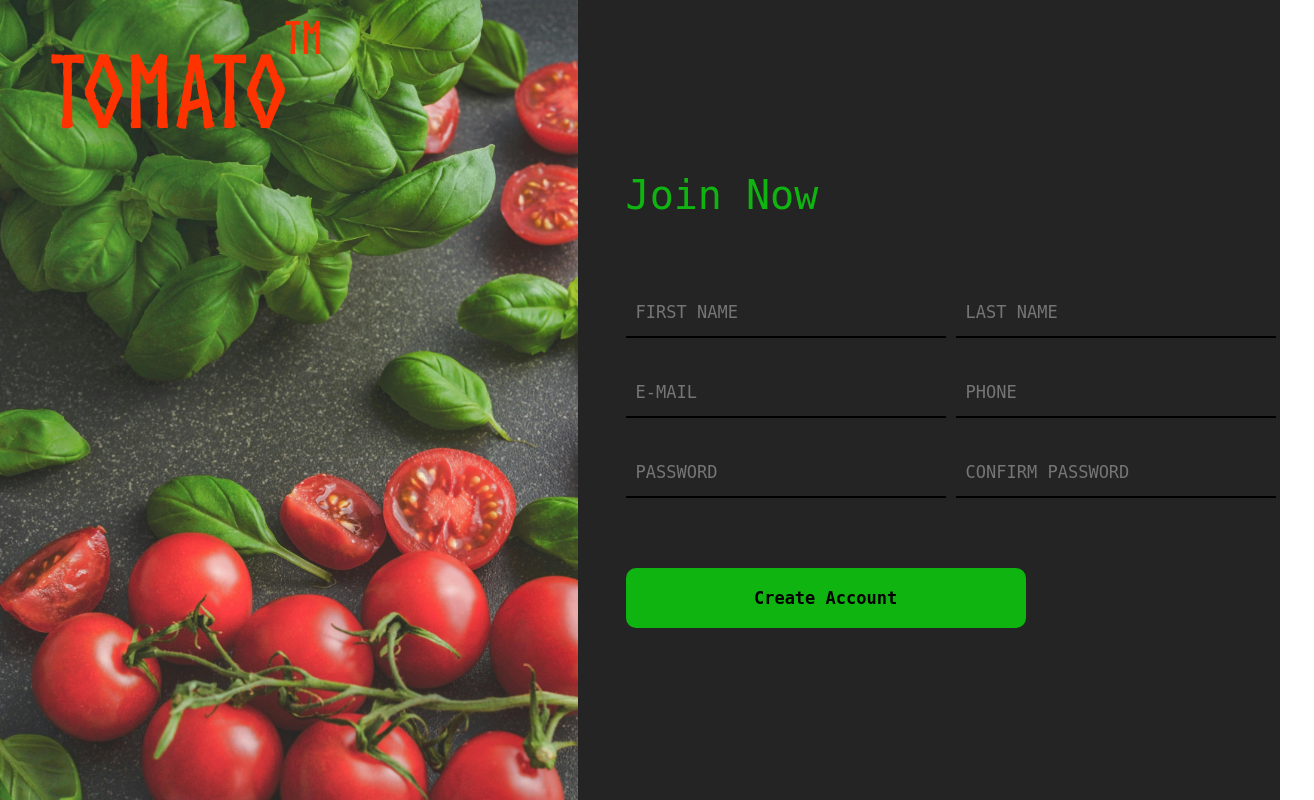
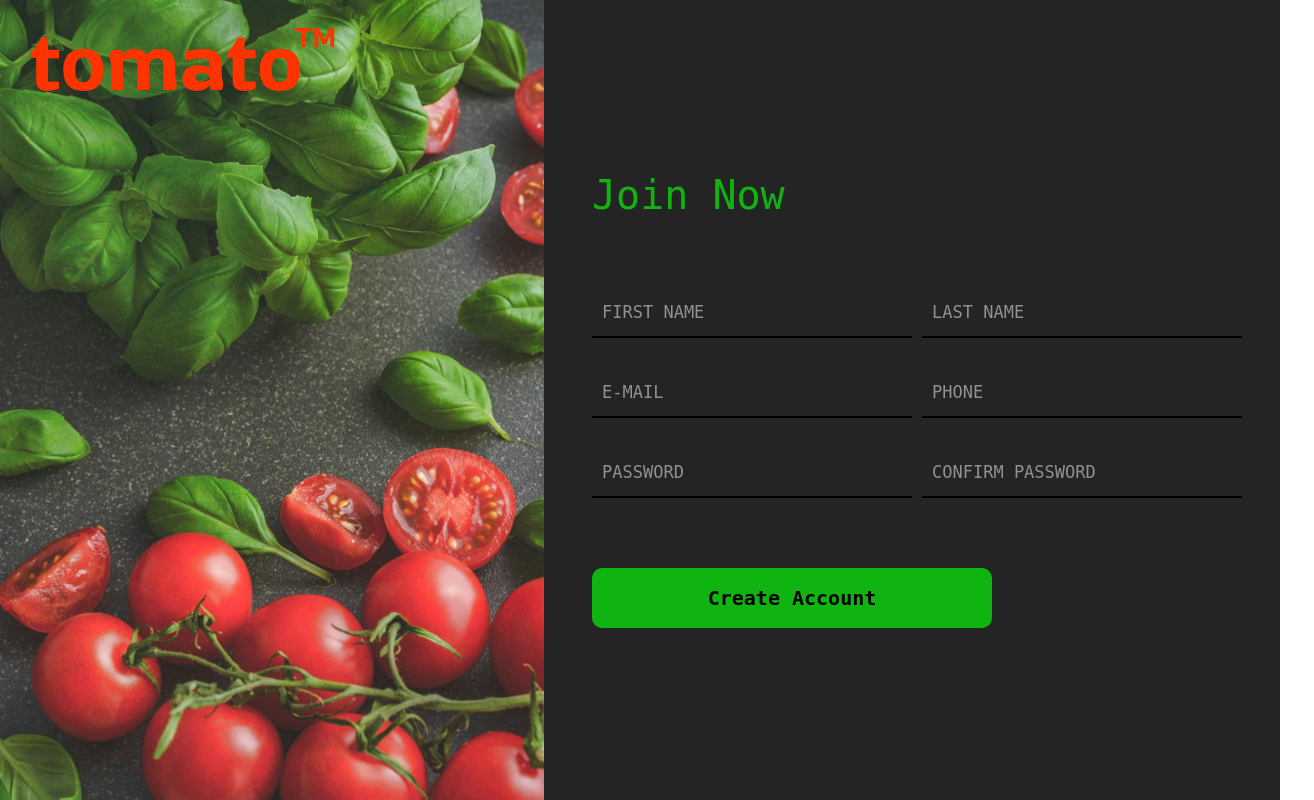
Before and after one commit to Kevinjose102/Sign-up-Form, a plain HTML site: page index.html in a window 1280 px wide. Shown: the whole page, 1314 px wide, since content can reach past the window. Drawn offline with Linux system fonts and the light colour scheme.

Commit message:
udpated css

```diff
--- a/index.html
+++ b/index.html
@@ -3,6 +3,9 @@
 <head>
     <meta charset="UTF-8">
     <meta name="viewport" content="width=device-width, initial-scale=1.0">
+    <link rel="preconnect" href="https://fonts.googleapis.com">
+    <link rel="preconnect" href="https://fonts.gstatic.com" crossorigin>
+    <link href="https://fonts.googleapis.com/css2?family=Rowdies:wght@300;400;700&display=swap" rel="stylesheet">
     <link rel="stylesheet" href="./styles.css">
     <title>Sign Up</title>
 </head>
--- a/styles.css
+++ b/styles.css
@@ -1,8 +1,3 @@
-@font-face {
-    font-family: "MyFont";
-    src: url(./Norse-Bold.otf);
-}
-
 *{
     box-sizing: border-box;
 }
@@ -36,30 +31,32 @@ main{
     flex-grow: 1;
     margin: 0;
     padding: 0;
-    display: flex;
-    flex-direction: column;
+    position: relative;
+    overflow: hidden;
 }
 
 img{
     height: 100vh;
     width: auto;
+    display: block;
     object-fit: contain;
 }
 
 h2{
     position: absolute;
     margin: 0;
-    margin-left: 50px;
-    font-family: "MyFont";
-    font-size: 100px;
+    margin-left: 30px;
+    font-family: "Rowdies";
+    font-size: 85px;
+    font-weight: 100;
     color:  rgb(255, 51, 0);
-    top: 40px;
+    top: 5px;
 }
 
 .tm{
-    top: 15px;
-    font-size: 45px;
-    left: 235px
+    top: 20px;
+    font-size: 27px;
+    left: 265px
 }
 
 form{
@@ -129,16 +126,28 @@ input{
     -webkit-text-fill-color: white !important;
 }
 
+input::placeholder{
+    color: rgb(145, 145, 145);
+}
+
+
 #submit{
    background-color: rgba(15, 191, 15, 0.93);
+   font-size: 20px;
    font-weight: bold;
    border: none;
    border-radius: 10px;
    height: 60px;
    width: 25rem;
+   transition: all ease-in-out 0.11s;
 }
 
 #submit:hover{
     cursor: pointer;
     box-shadow: rgba(0, 0, 0, 0.784) 0px 7px 15px;
 }
+
+#submit:active{
+    cursor: default;
+    transform: scale(0.9);
+}
```
